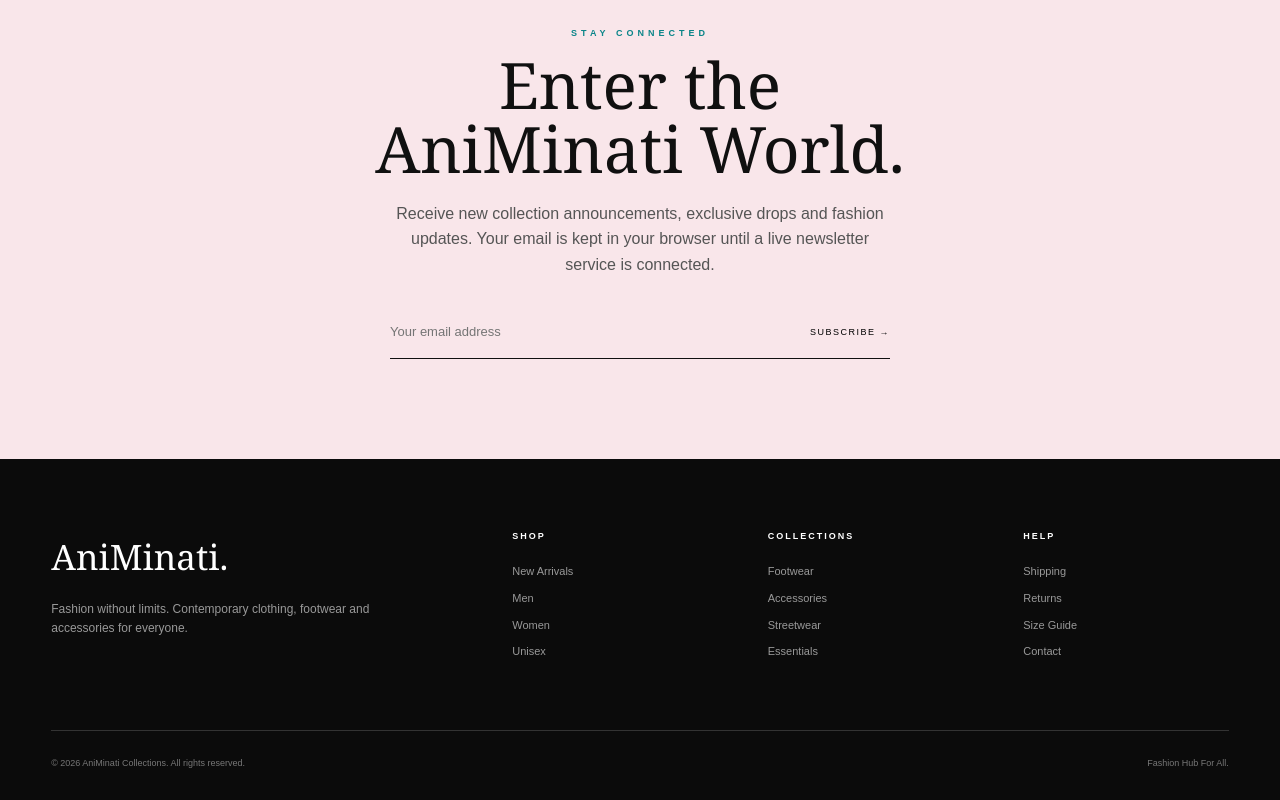
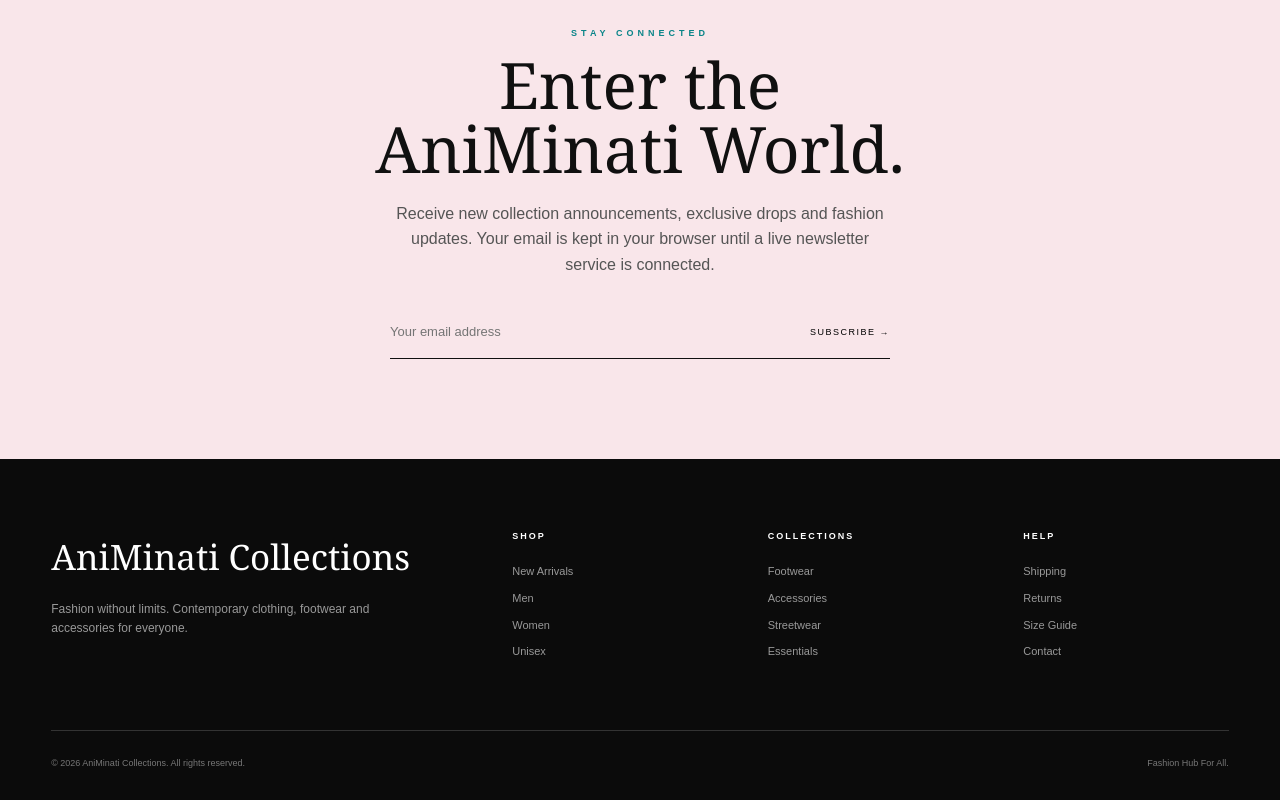
Before and after one commit to animinaticollections/ANIMINATI-COLLECTIONS, a plain HTML site: page index.html in a window 1280 px wide. Shown: the part 4464-5264 px from the top of the page. Drawn offline with Linux system fonts and the light colour scheme.

Commit message:
Show full brand name in footer

```diff
--- a/index.html
+++ b/index.html
@@ -2385,7 +2385,7 @@ footer {
 <div class="footer-brand">
 
     <h2>
-        AniMinati.
+        AniMinati Collections
     </h2>
 
     <p>
```
